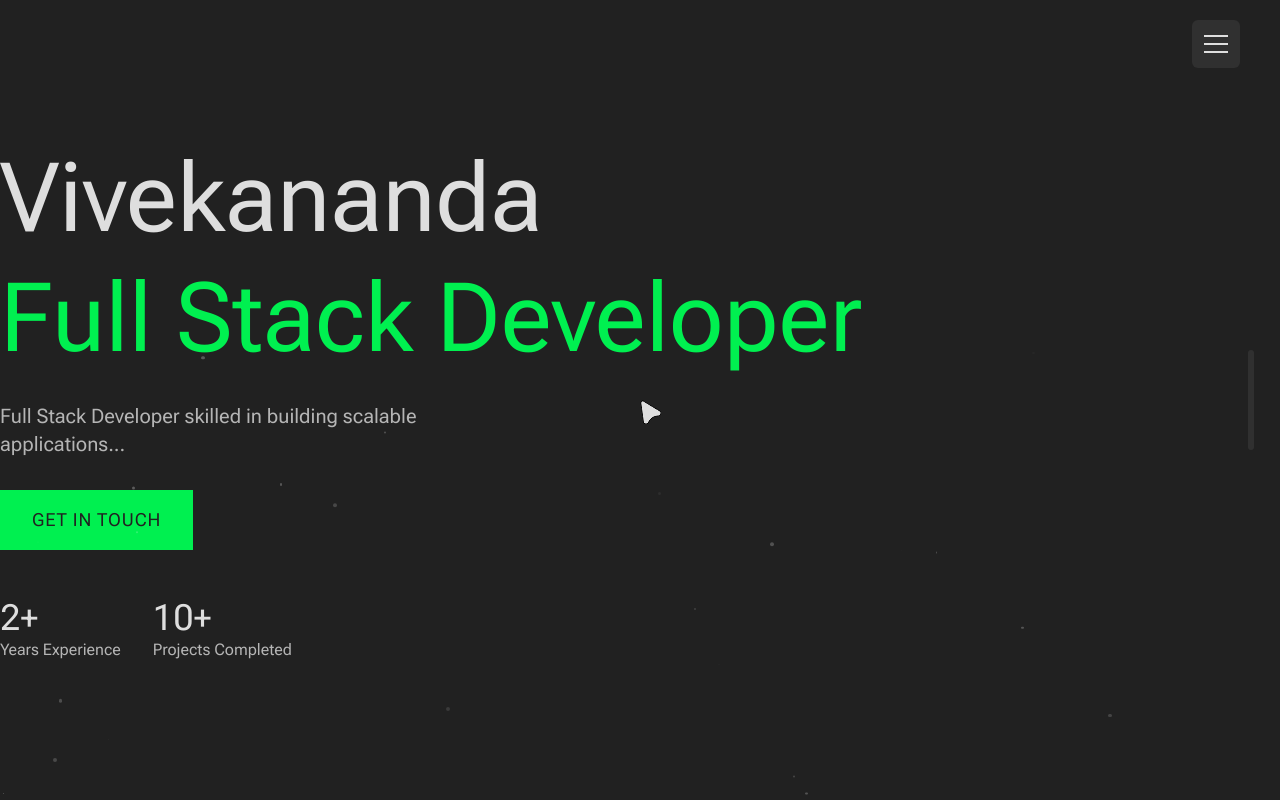
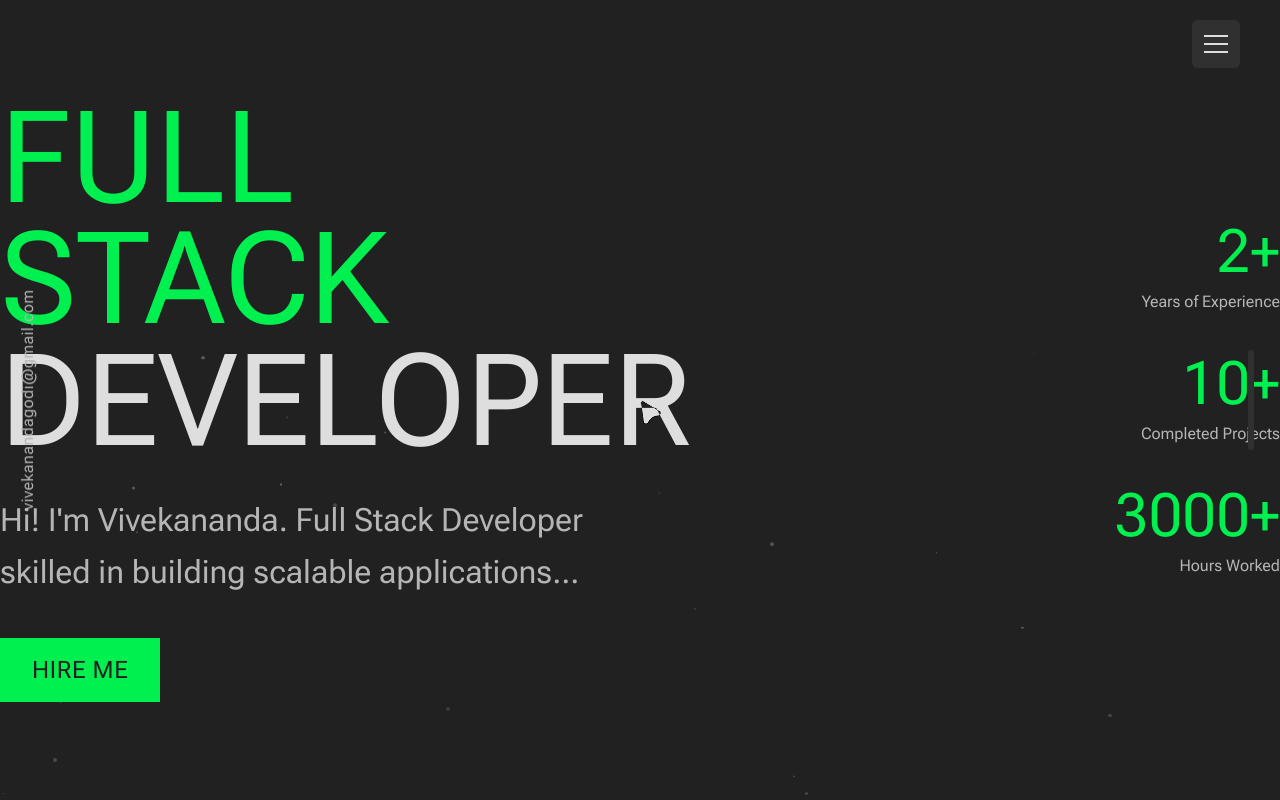
Before and after one commit to mr-nobody-7/portfolio-website, a Next.js app: page / in a window 1280 px wide. Shown: the top 800 px of the page. Built offline with nearby package versions, Linux system fonts and the light colour scheme.

Commit message:
feat: redesign hero layout and side rails to match reference

```diff
--- a/app/_components/Banner.tsx
+++ b/app/_components/Banner.tsx
@@ -23,53 +23,71 @@ export const Banner = () => {
     },
   };
 
+  const titleParts = PERSONAL_INFO.title.toUpperCase().split(" ");
+  const primaryTitle = titleParts.slice(0, -1).join(" ") || titleParts[0];
+  const secondaryTitle = titleParts.slice(-1).join(" ");
+
   return (
     <section className="relative overflow-hidden" id="banner">
       <motion.div
-        className="container h-screen min-h-132.5 flex flex-col justify-center items-start"
+        className="container h-screen min-h-132.5 flex items-center"
         variants={containerVariants}
         initial="hidden"
         animate="visible"
       >
+        <div className="w-full grid lg:grid-cols-[minmax(0,1fr)_220px] items-center gap-12">
+          <div className="max-w-[650px]">
             <motion.h1
-          className="text-6xl sm:text-8xl font-anton leading-tight"
+              className="text-6xl sm:text-7xl md:text-8xl lg:text-9xl font-anton leading-[0.95]"
               variants={itemVariants}
             >
-          {PERSONAL_INFO.name}
-          <br />
-          <span className="text-primary">{PERSONAL_INFO.title}</span>
+              <span className="text-primary block">{primaryTitle}</span>
+              <span className="block">{secondaryTitle}</span>
             </motion.h1>
 
             <motion.p
-          className="mt-6 text-xl text-muted-foreground max-w-136"
+              className="mt-8 text-lg md:text-[32px] text-muted-foreground max-w-[620px] leading-relaxed"
               variants={itemVariants}
             >
-          {PERSONAL_INFO.shortBio}
+              Hi! I&apos;m {PERSONAL_INFO.name}. {PERSONAL_INFO.shortBio}
             </motion.p>
 
-        <motion.div variants={itemVariants} className="mt-8">
+            <motion.div variants={itemVariants} className="mt-10">
               <Link
                 href="#contact"
-            className="inline-block bg-primary text-primary-foreground px-8 py-4 text-lg font-anton tracking-wider hover:bg-primary/90 transition-colors"
+                className="inline-block bg-primary text-primary-foreground px-8 py-4 text-2xl font-anton tracking-wide hover:bg-primary/90 transition-colors"
               >
-            GET IN TOUCH
+                HIRE ME
               </Link>
             </motion.div>
+          </div>
 
-        <motion.div className="mt-12 flex gap-8" variants={containerVariants}>
+          <motion.div
+            className="hidden lg:flex flex-col justify-center gap-10 text-right"
+            variants={containerVariants}
+          >
             <motion.div variants={itemVariants}>
-            <p className="text-4xl font-anton">
+              <p className="text-primary text-6xl font-anton leading-none">
                 {PERSONAL_INFO.stats.yearsOfExperience}
               </p>
-            <p className="text-muted-foreground">Years Experience</p>
+              <p className="text-muted-foreground mt-2">Years of Experience</p>
             </motion.div>
+
             <motion.div variants={itemVariants}>
-            <p className="text-4xl font-anton">
+              <p className="text-primary text-6xl font-anton leading-none">
                 {PERSONAL_INFO.stats.completedProjects}
               </p>
-            <p className="text-muted-foreground">Projects Completed</p>
+              <p className="text-muted-foreground mt-2">Completed Projects</p>
+            </motion.div>
+
+            <motion.div variants={itemVariants}>
+              <p className="text-primary text-6xl font-anton leading-none">
+                {PERSONAL_INFO.stats.hoursWorked}
+              </p>
+              <p className="text-muted-foreground mt-2">Hours Worked</p>
             </motion.div>
           </motion.div>
+        </div>
       </motion.div>
     </section>
   );
--- a/app/layout.tsx
+++ b/app/layout.tsx
@@ -26,6 +26,7 @@ export const metadata: Metadata = {
   title: "Vivekananda Godi - Portfolio",
   description: "Personal portfolio showcasing my work",
 };
+
 export default function RootLayout({
   children,
 }: Readonly<{
@@ -37,8 +38,14 @@ export default function RootLayout({
         className={`${antonFont.variable} ${robotoFlex.variable} antialiased cursor-none`}
       >
         <SmoothScrollProvider>
+          <a
+            href="mailto:vivekanandagodi@gmail.com"
+            className="hidden lg:block fixed left-4 top-1/2 -translate-y-1/2 -rotate-180 [writing-mode:vertical-rl] text-muted-foreground tracking-wide z-30 hover:text-primary transition-colors"
+          >
+            vivekanandagodi@gmail.com
+          </a>
           <Navbar />
-          <main>{children}</main>
+          <main className="relative z-10">{children}</main>
           <ScrollProgressIndicator />
           <CustomCursor />
           <ParticleBackground />
--- a/components/CustomCursor.tsx
+++ b/components/CustomCursor.tsx
@@ -32,7 +32,7 @@ export const CustomCursor = () => {
       width="27"
       height="30"
       viewBox="0 0 27 30"
-      className="fixed top-0 left-0 z-9999 pointer-events-none mix-blend-difference"
+      className="fixed top-0 left-0 z-[9999] pointer-events-none mix-blend-difference"
       fill="none"
       xmlns="http://www.w3.org/2000/svg"
       ref={svgRef}
--- a/components/Footer.tsx
+++ b/components/Footer.tsx
@@ -2,7 +2,7 @@ import { GENERAL_INFO } from "@/lib/data";
 
 export const Footer = () => {
   return (
-    <footer className="text-center pb-5 py-20" id="contact">
+    <footer className="text-center pb-5 py-20 relative z-10" id="contact">
       <div className="container">
         <p className="text-lg">Have a project in mind?</p>
         <a
```
Lines whose indentation alone changed are shown as unchanged.
